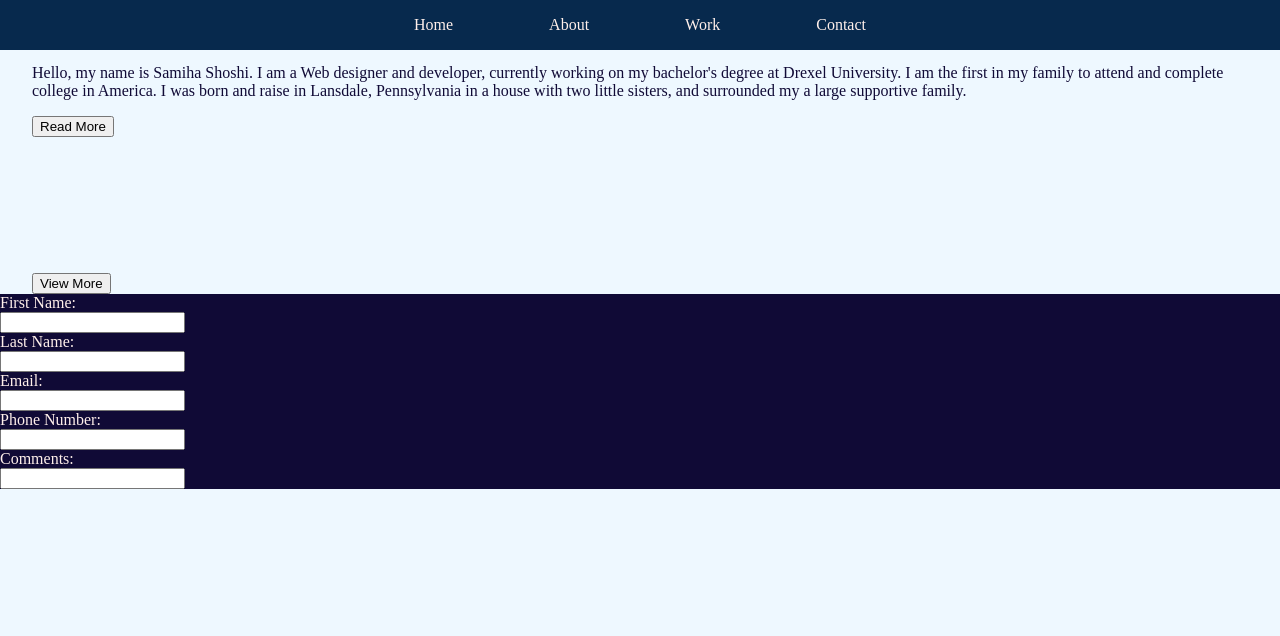
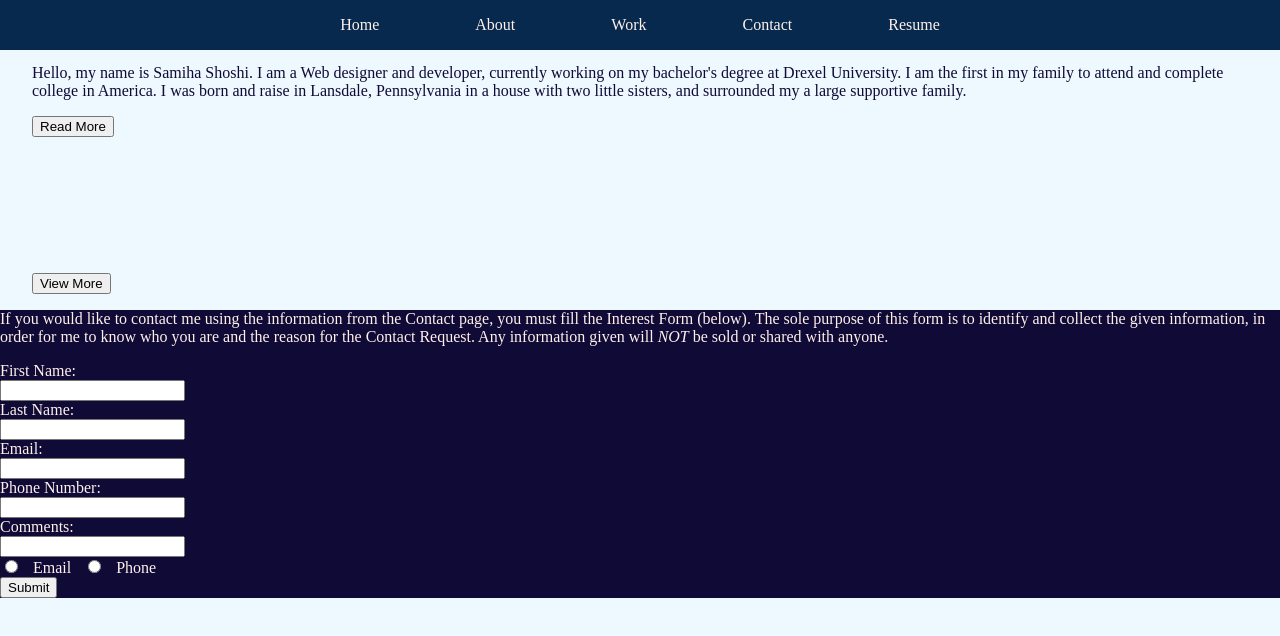
Before and after one commit to shoshsf/IDM221-sfs76, a plain HTML site: page index.html in a window 1280 px wide. Drawn offline with Linux system fonts and the light colour scheme.

Commit message:
Update Index.html
Footer Content Added

```diff
--- a/index.html
+++ b/index.html
@@ -9,7 +9,7 @@
       <link rel="stylesheet" href="ExtentionApplicator.css">
     </head>
     <body>
-      <head>
+      <header>
         <ul>
           <li class="navButton" id="currentPage"> <!---The currentPage Id will be applied to all the buttons depending on the page and then css will be added to that one id for when on that page-->
             <a href="index.html">Home</a>
@@ -23,15 +23,17 @@
           <li class="navButton">
             <a href="contact.html">Contact</a>
           </li>
+          <li class="navButton">
+            <a href="resume.html">Resume</a>
+          </li>
         </ul>
-      </head>
+      </header>
       <main>
         <div>
           <p>
             Hello, my name is Samiha Shoshi. I am a Web designer and developer, currently working on my bachelor's degree at Drexel University. I am the first in my family to attend and complete college in America. I was born and raise in Lansdale, Pennsylvania in a house with two little sisters, and surrounded my a large supportive family.
           </p>
-          <button>Read More</button>
-        <!---Button link to About Page-->
+          <button>Read More</button> <!---Button link to About Page-->
         </div>
         <div>
           <section>
@@ -56,33 +58,41 @@
 
       <footer>
         <!--create a three part form for people to leave their information and then add a notice of how information will not be sold or shared. All information obtain will be kept confidental and only used for communicative purposes. -->
+       <p>
+         If you would like to contact me using the information from the Contact page, you must fill the Interest Form (below). The sole purpose of this form is to identify and collect the given information, in order for me to know who you are and the reason for the Contact Request. Any information given will <em>NOT</em> be sold or shared with anyone.
+       </p>
         <form>
          <div class="footerForm" id="FirstName">
-          <label for="fName"> First Name: </label>
-          <br>
-          <input type="text" id="fName" name="fName" value="">
+          <label for="fName"> First Name: </label><br>
+          <input type="text" id="fName" name="firstName" value="">
          </div>
          <div class="footerForm" id="LastName">
-          <label for="lName"> Last Name: </label>
-          <br>
-          <input type="text" id="lName" name="lName" value="">
+          <label for="lName"> Last Name: </label><br>
+          <input type="text" id="lName" name="lastName" value="">
          </div>
          <div class="footerForm" id="emailInfo">
-          <label for="email"> Email: </label>
-          <br>
+          <label for="email"> Email: </label><br>
           <input type="text" id="email" name="email" value="">
          </div>
          <div class="footerForm" id="phoneInfo">
-          <label for="phone"> Phone Number: </label>
-          <br>
+          <label for="phone"> Phone Number: </label><br>
           <input type="text" id="phone" name="phone" value="">
          </div>
          <div class="footerForm" id="userComments">
-          <label for="comments"> Comments: </label>
-          <br>
+          <label for="comments"> Comments: </label><br>
           <input type="text" id="comments" name="comments" value="">
          </div>
-
+         <div>
+           <div id="contactPreference">
+              <input type="radio" id="emailPref" value="HTML">
+              <label for="emailPref">Email
+              <input type="radio" id="phonePref"  value="CSS">
+              <label for="phonePref">Phone</label><br>
+           </div>
+           <button type="submit" value="Submit">
+             Submit
+           </button>
+         </div>
         </form>
       </footer>
 
```
Lines whose indentation alone changed are shown as unchanged.
